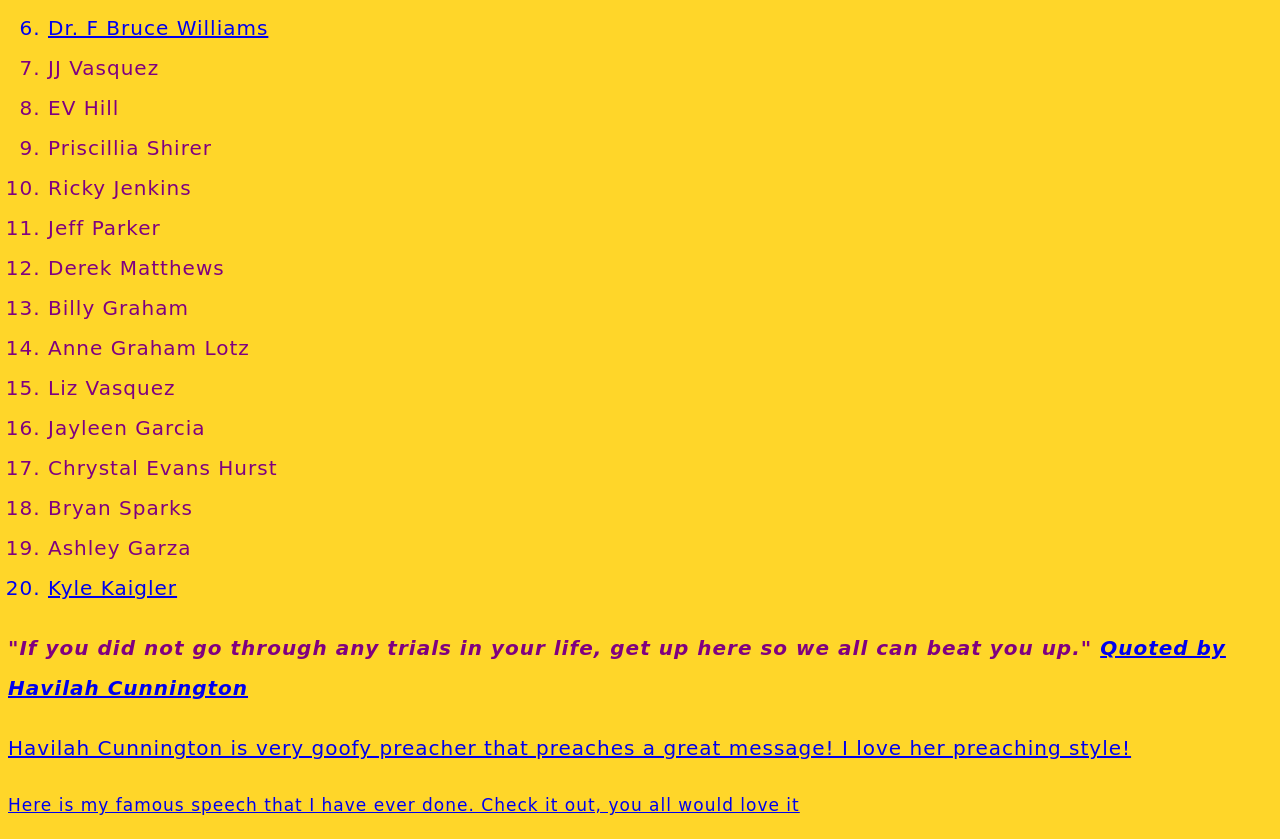
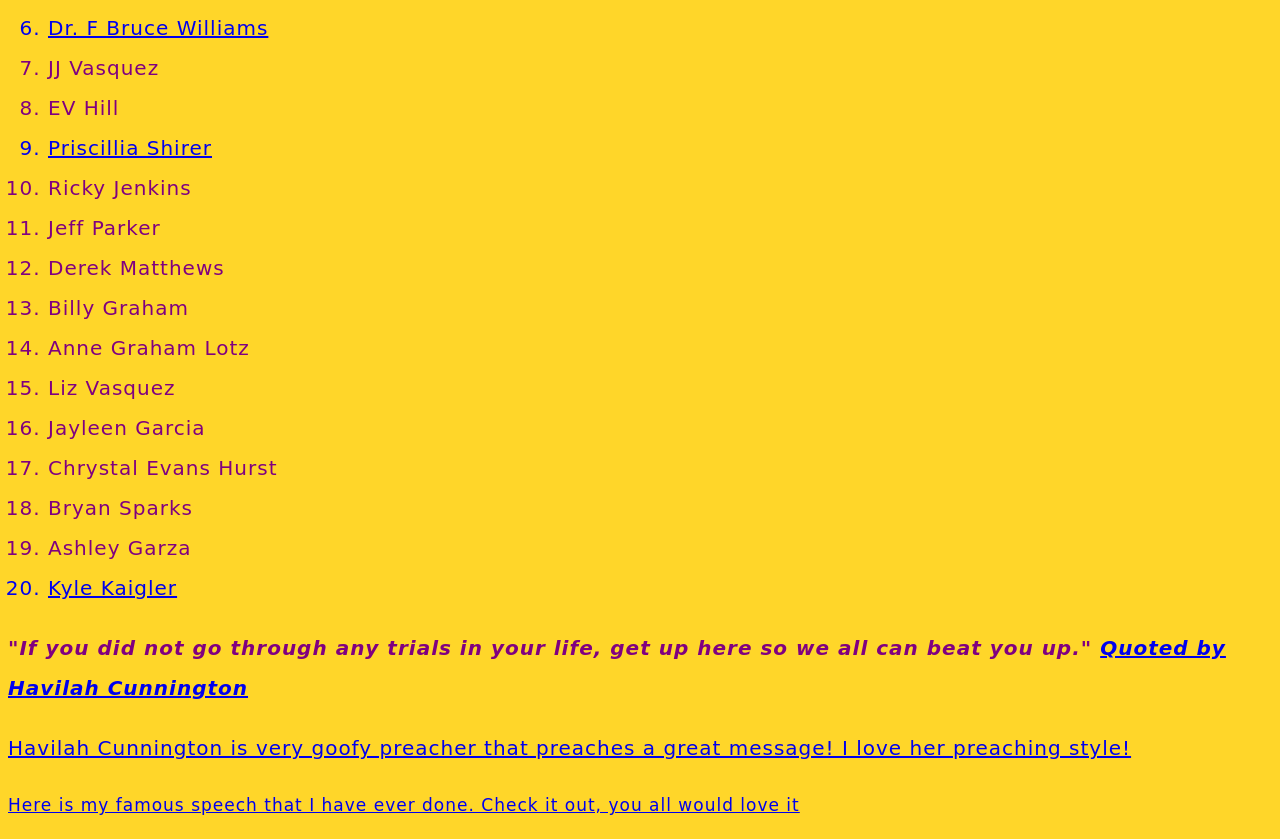
Before and after one commit to Gregory202725/Magnetictheartist.com, a plain HTML site: page index.html in a window 1280 px wide. Shown: the part 1410-2249 px from the top of the page. Drawn offline with Linux system fonts and the light colour scheme; a web font is replaced by a local one.

Commit message:
Change Priscillia Shirer to a link

```diff
--- a/index.html
+++ b/index.html
@@ -52,7 +52,7 @@ href="https://fonts.google.com/specimen/Permanent+Marker?preview.layout=grid&que
     <a href="https://www.youtube.com/watch?v=x9bw_L-qbyg&list=PL6l3dwQqdyVlCB0TC9ee7Q3jSKu-0SDrB"><li>Dr. F Bruce Williams</li></a>
     <li>JJ Vasquez</li>
     <li>EV Hill</li>
-    <li>Priscillia Shirer</li>
+            <a href="https://youtu.be/t22r6lyB9Wo?si=qzwAuXaxOOjyWMwi" target="_blank"><li>Priscillia Shirer</li></a>
     <li>Ricky Jenkins</li>
     <li>Jeff Parker</li>
     <li>Derek Matthews</li>
```
